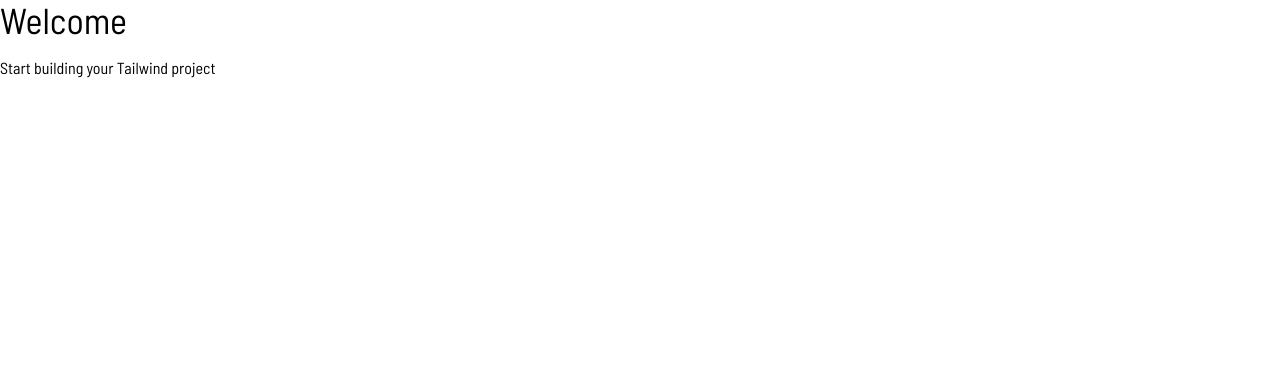
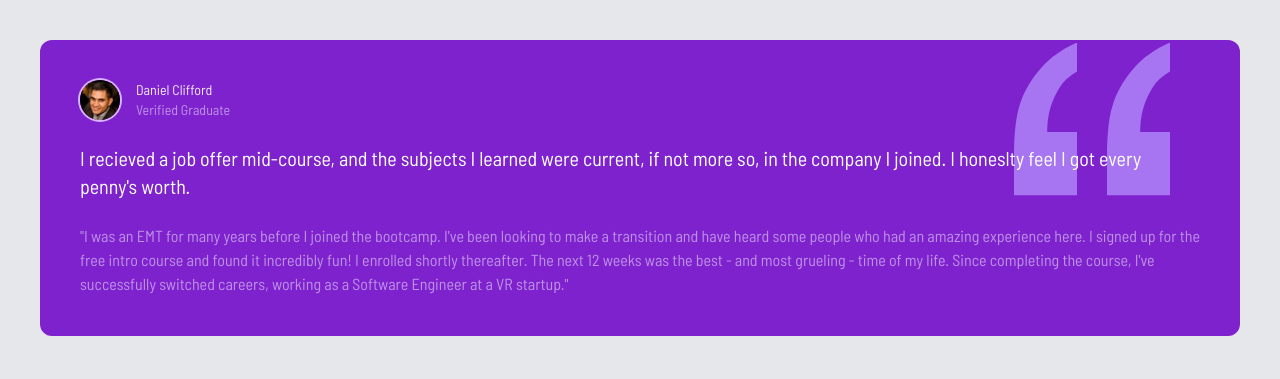
Before and after one commit to yerrapragada011/testimonial-grid, a website: page index.html in a window 1280 px wide. Drawn offline with Linux system fonts and the light colour scheme.

Commit message:
First Box

```diff
--- a/index.html
+++ b/index.html
@@ -11,10 +11,55 @@
       rel="stylesheet"
     />
     <link rel="stylesheet" href="css/style.css" />
-    <title>Simple Tailwind Starter</title>
+    <title>Testimonial Grid</title>
   </head>
   <body>
-    <h1 class="text-4xl mb-4">Welcome</h1>
-    <p>Start building your Tailwind project</p>
+    <body class="bg-gray-200">
+      <!-- Global Container -->
+      <div class="container mx-auto max-w-7xl p-2 md:p-10">
+        <!-- Grid Container -->
+        <div class="text-white">
+          <!-- Box 1 -->
+          <div class="relative p-10 rounded-xl bg-purple-700">
+            <!-- Quotes Image -->
+            <img
+              src="images/bg-pattern-quotation.svg"
+              alt=""
+              class="absolute top-3 right-10 scale-125 md:top-7 md:right-24 md:scale-150"
+            />
+            <!-- Box Header -->
+            <div class="flex z-10 space-x-4">
+              <img
+                src="images/image-daniel.jpg"
+                alt=""
+                class="w-10 h-10 rounded-full ring-2 ring-purple-300"
+              />
+              <div class="text-sm">
+                <h4 class="opacity-90">Daniel Clifford</h4>
+                <p class="opacity-50">Verified Graduate</p>
+              </div>
+            </div>
+
+            <!-- Large Text -->
+            <p class="relative z-10 mt-6 text-xl">
+              I recieved a job offer mid-course, and the subjects I learned were
+              current, if not more so, in the company I joined. I honeslty feel
+              I got every penny's worth.
+            </p>
+
+            <!-- Small Text -->
+            <p class="mt-6 opacity-50">
+              "I was an EMT for many years before I joined the bootcamp. I've
+              been looking to make a transition and have heard some people who
+              had an amazing experience here. I signed up for the free intro
+              course and found it incredibly fun! I enrolled shortly thereafter.
+              The next 12 weeks was the best - and most grueling - time of my
+              life. Since completing the course, I've successfully switched
+              careers, working as a Software Engineer at a VR startup."
+            </p>
+          </div>
+        </div>
+      </div>
+    </body>
   </body>
 </html>
```
Also changed, not shown: css/style.css, 1 other file.
